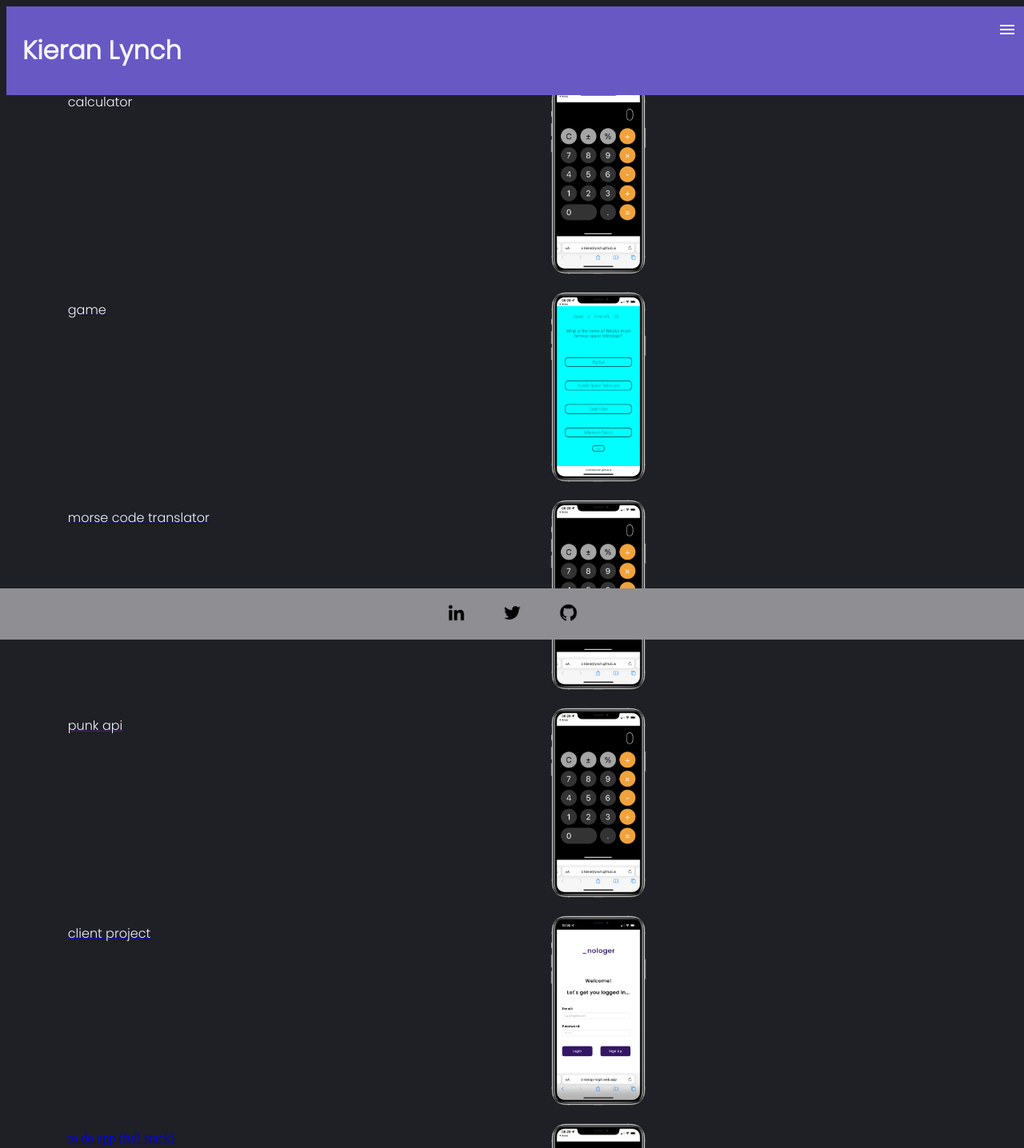
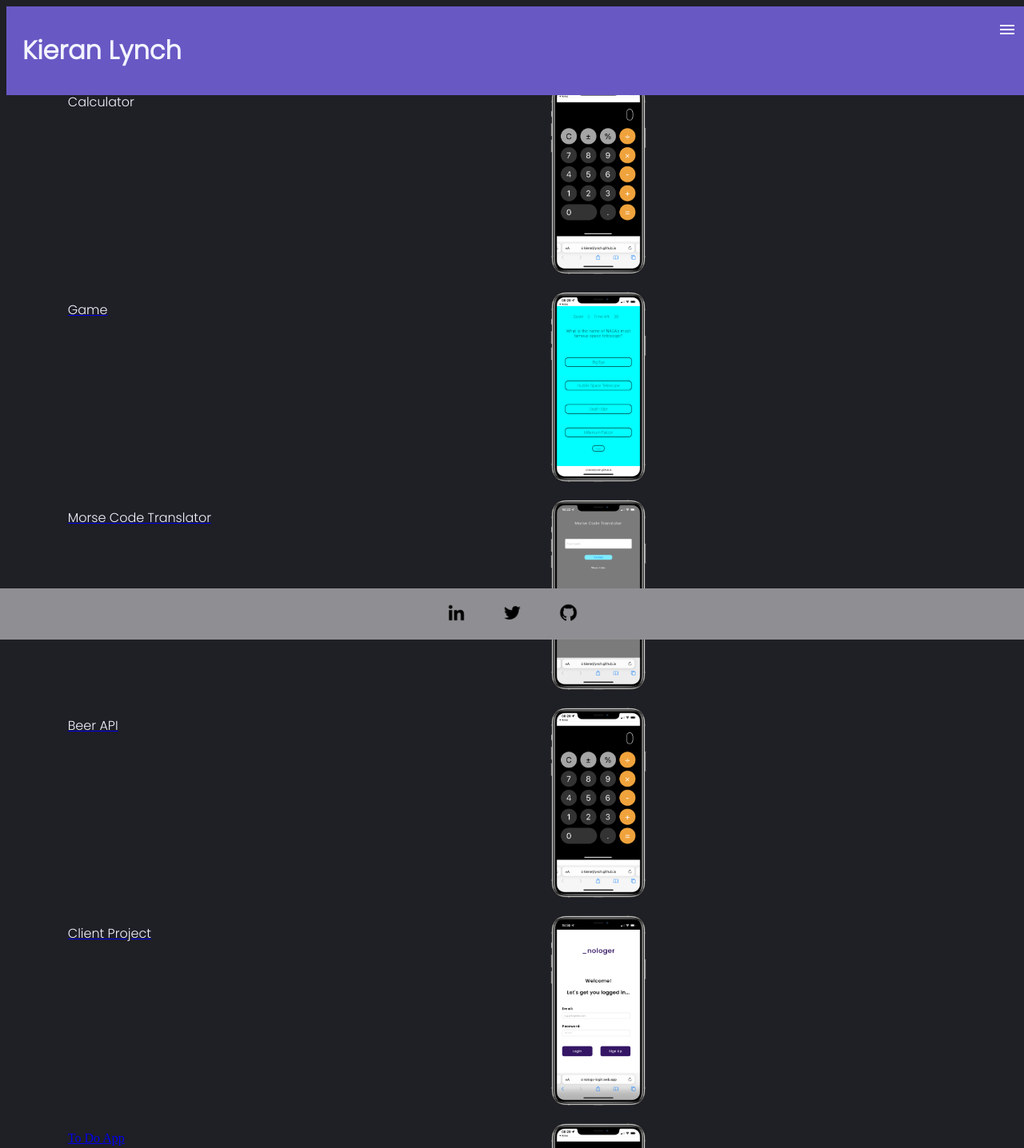
Before and after one commit to kieranjlynch/updated-portfolio, a plain HTML site: page index.html in a window 1280 px wide. Shown: the top 1436 px of the page at 80% size. Drawn offline with Linux system fonts and the light colour scheme.

Commit message:
updated morse code img and link

```diff
--- a/index.html
+++ b/index.html
@@ -24,42 +24,42 @@
             <div class="projects__grid">
 
                 <div class="project__desc">
-                    <p>calculator</p>
+                    <p>Calculator</p>
                 </div>
                 <div class="project__img">
                     <a href = "https://kieranjlynch.github.io/calculator/" target = "_blank"><img src = "./assets/calc.PNG" height="250" alt = ""/>
                 </div>
 
                 <div class="project__desc">
-                    <p>game</p>
+                    <p>Game</p>
                 </div>
                 <div class="project__img">
                     <a href = "https://kieranjlynch.github.io/Game/" target = "_blank"><img src = "./assets/game.PNG" height="250" alt = ""/>
                 </div>
 
                 <div class="project__desc">
-                    <p>morse code translator</p>
+                    <p>Morse Code Translator</p>
                 </div>
                 <div class="project__img">
-                    <a href = "" target = "_blank"><img src = "./assets/calc.PNG" height="250" alt = ""/>
+                    <a href = "https://kieranjlynch.github.io/Morse-Code/" target = "_blank"><img src = "./assets/morse code.PNG" height="250" alt = ""/>
                 </div>
 
                 <div class="project__desc">
-                    <p>punk api</p>
+                    <p>Beer API</p>
                 </div>
                 <div class="project__img">
                     <a href = "https://kieranjlynch.github.io/Punk-API/" target = "_blank"><img src = "./assets/calc.PNG" height="250" alt = ""/>
                 </div>
 
                 <div class="project__desc">
-                    <p>client project</p>
+                    <p>Client Project</p>
                 </div>
                 <div class="project__img">
                     <a href = "https://nology-login.web.app/" target = "_blank"><img src = "./assets/nologer.PNG" height="250" alt = ""/>
                 </div>
 
                 <div class="project__descfinal">
-                    <p>to do app (full stack)</p>
+                    <p>To Do App</p>
                 </div>
                 <div class="project__imgfinal">
                     <a href = "" target = "_blank"><img src = "./assets/calc.PNG" height="250" alt = ""/>
```
Also changed, not shown: assets/morse code.PNG (added).
